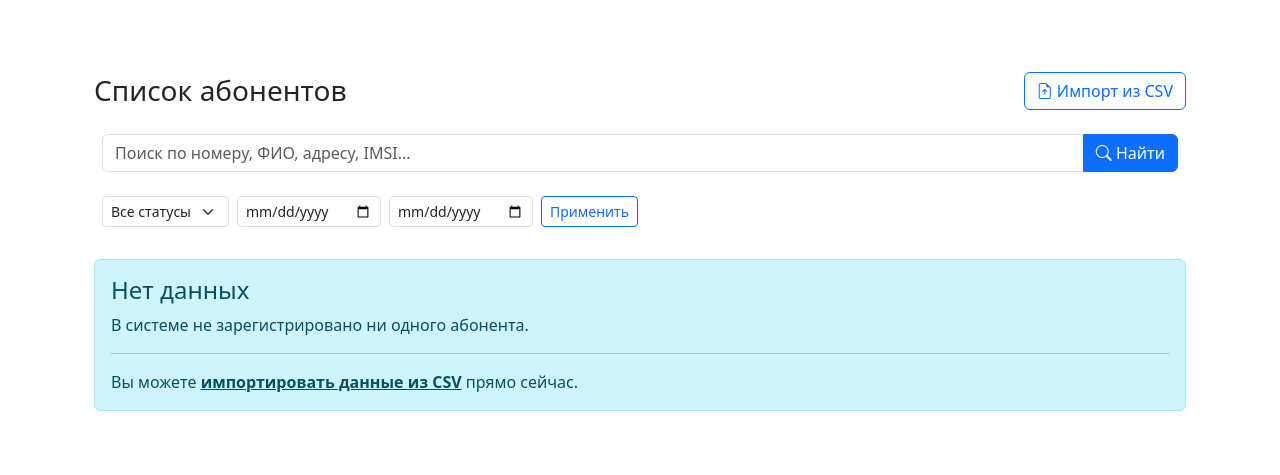
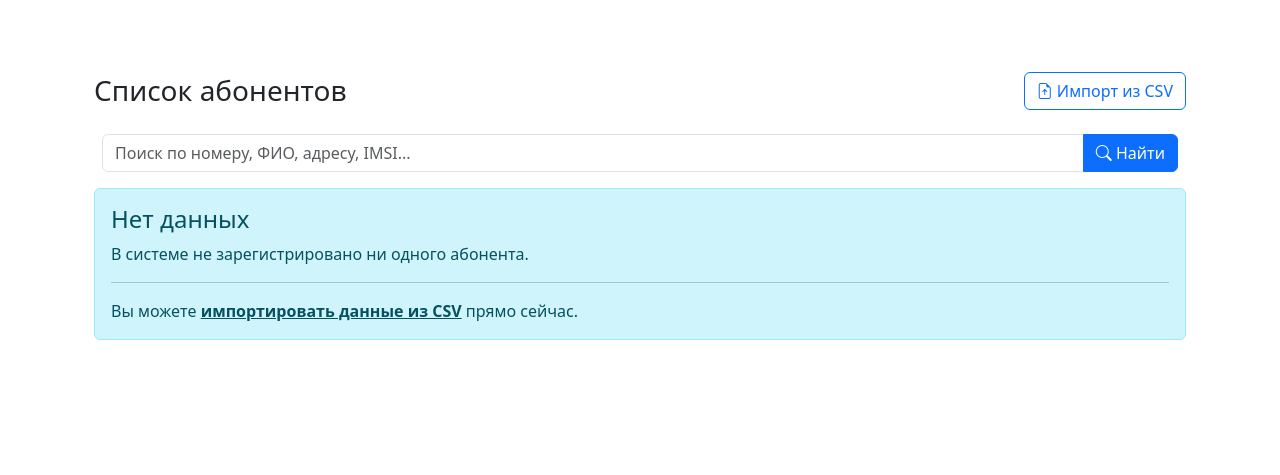
Before and after one commit to ashvili/web01, a Django app: template templates/subscribers/subscriber_list.html in a window 1280 px wide. Shown: the part 56-531 px from the top of the page. Run offline with Django 5.2, Linux system fonts and the light colour scheme; the template is opened without the code that fills it, so the values that code supplies are empty; some libraries are stand-ins or nearby versions.

Commit message:
Удален блок фильтрации подписчиков из шаблона `subscriber_list.html`. Упрощен интерфейс, убраны элементы формы для выбора статуса и дат.

```diff
--- a/templates/subscribers/subscriber_list.html
+++ b/templates/subscribers/subscriber_list.html
@@ -20,30 +20,6 @@
                     {% if search_query %}
                         <a href="{% url 'subscribers:list' %}" class="btn btn-outline-secondary">{% trans "Сбросить" %}</a>
                     {% endif %}
-                </div>
-            </form>
-        </div>
-    </div>
-    <div class="card mb-4 border-0 shadow-none">
-        <div class="card-body p-2">
-            <form method="get" action="{% url 'subscribers:list' %}">
-                <div class="row g-2 align-items-center">
-                    <div class="col-auto">
-                        <select class="form-select form-select-sm" name="status">
-                            <option value="">{% trans "Все статусы" %}</option>
-                            <option value="active">{% trans "Активен" %}</option>
-                            <option value="inactive">{% trans "Неактивен" %}</option>
-                        </select>
-                    </div>
-                    <div class="col-auto">
-                        <input type="date" class="form-control form-control-sm" name="date_from" placeholder="{% trans 'Дата от' %}">
-                    </div>
-                    <div class="col-auto">
-                        <input type="date" class="form-control form-control-sm" name="date_to" placeholder="{% trans 'Дата до' %}">
-                    </div>
-                    <div class="col-auto">
-                        <button class="btn btn-sm btn-outline-primary" type="submit">{% trans "Применить" %}</button>
-                    </div>
                 </div>
             </form>
         </div>
```
